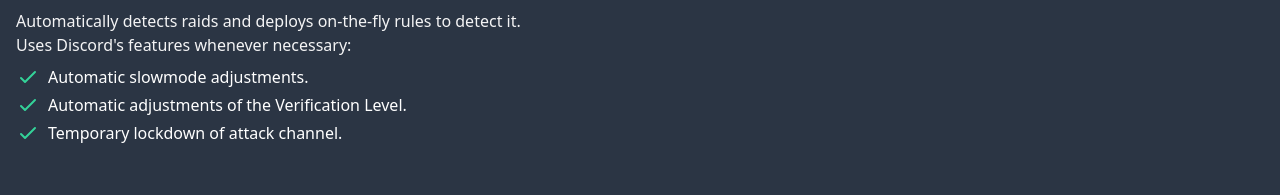
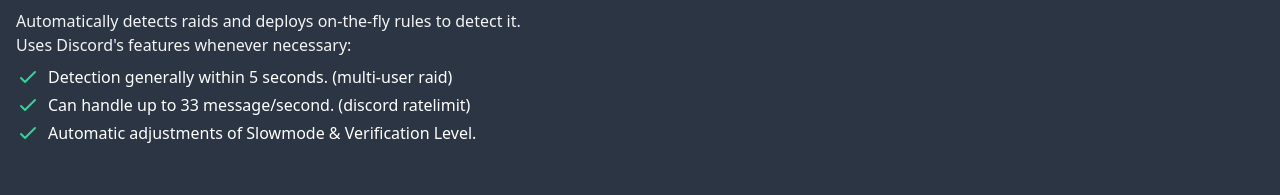
Before and after one commit to cleaner-bot/website, a Next.js app: page / in a window 1280 px wide. Shown: the part 749-944 px from the top of the page. Built offline with nearby package versions, Linux system fonts and the light colour scheme.

Commit message:
update promises

```diff
--- a/pages/index.jsx
+++ b/pages/index.jsx
@@ -83,13 +83,13 @@ export default function Home() {
                             </p>
                             <div className="space-y-1 mt-2">
                                 <FeatureList>
-                                    Automatic slowmode adjustments.
+                                    Detection generally within 5 seconds. (multi-user raid)
                                 </FeatureList>
                                 <FeatureList>
-                                    Automatic adjustments of the Verification Level.
+                                    Can handle up to 33 message/second. (discord ratelimit)
                                 </FeatureList>
                                 <FeatureList>
-                                    Temporary lockdown of attack channel.
+                                    Automatic adjustments of Slowmode & Verification Level.
                                 </FeatureList>
                             </div>
                         </div>
```
